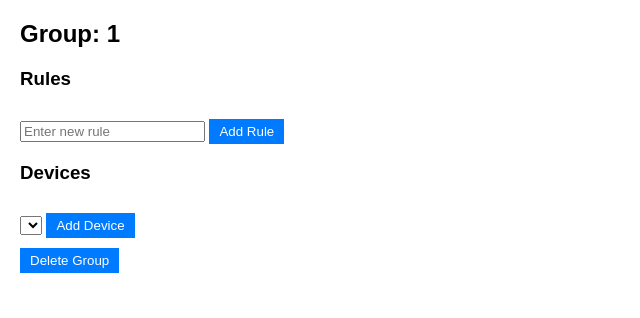
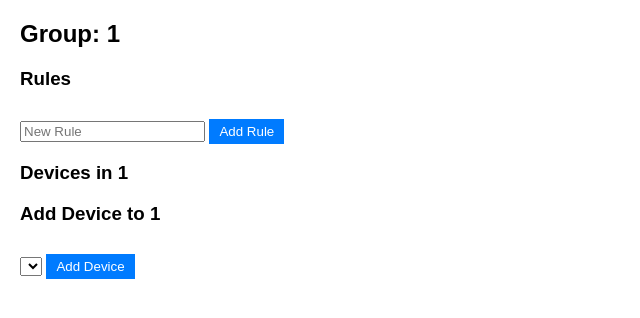
Before and after one commit to nursultan-boop/fw, a Flask app: page /group/1 in a window 1280 px wide. Shown: the part 75-393 px from the top of the page, without its empty margins (0-640 px from the left). Run offline with Flask 3, Linux system fonts and the light colour scheme; lists and menus that the app fills with data are empty.

Commit message:
little tweaks within add group

```diff
--- a/admin_panel/app.py
+++ b/admin_panel/app.py
@@ -95,8 +95,9 @@ def remove_rule(group_name, rule):
         save_data(groups)
     return redirect(url_for('group_page', group_name=group_name))
 
-@app.route('/add_device/<group_name>/<device_ip>', methods=['POST'])
-def add_device(group_name, device_ip):
+@app.route('/add_device/<group_name>', methods=['POST'])
+def add_device(group_name):
+    device_ip = request.form['device_ip']
     groups = load_data()
     if group_name in groups:
         # Remove the device from any other group
@@ -106,6 +107,7 @@ def add_device(group_name, device_ip):
         groups[group_name]['devices'].append(device_ip)
         save_data(groups)
     return redirect(url_for('group_page', group_name=group_name))
+
 
 @app.route('/remove_device/<group_name>/<device_ip>', methods=['POST'])
 def remove_device(group_name, device_ip):
--- a/admin_panel/templates/group.html
+++ b/admin_panel/templates/group.html
@@ -15,22 +15,24 @@
     {% endfor %}
 </ul>
 <form action="{{ url_for('add_rule', group_name=group_name) }}" method="post">
-    <input type="text" name="rule" placeholder="Enter new rule">
+    <input type="text" name="rule" placeholder="New Rule">
     <button type="submit">Add Rule</button>
 </form>
 
-<h3>Devices</h3>
+<h3>Devices in {{ group_name }}</h3>
 <ul>
     {% for device_ip in group.devices %}
     <li>
         {{ device_ip }}
         <form action="{{ url_for('remove_device', group_name=group_name, device_ip=device_ip) }}" method="post" style="display:inline;">
-            <button type="submit">Remove</button>
+            <button type="submit">Remove from Group</button>
         </form>
     </li>
     {% endfor %}
 </ul>
-<form action="{{ url_for('add_device', group_name=group_name, device_ip=request.form.get('device_ip')) }}" method="post">
+
+<h3>Add Device to {{ group_name }}</h3>
+<form action="{{ url_for('add_device', group_name=group_name) }}" method="post">
     <select name="device_ip">
         {% for device in devices %}
         <option value="{{ device.ip }}">{{ device.name }} ({{ device.ip }})</option>
@@ -39,9 +41,4 @@
     <button type="submit">Add Device</button>
 </form>
 
-{% if group_name != 'default' %}
-<form action="{{ url_for('remove_group', group_name=group_name) }}" method="post">
-    <button type="submit" onclick="return confirm('Are you sure you want to delete this group? All devices will be moved to the default group.');">Delete Group</button>
-</form>
-{% endif %}
 {% endblock %}
```
